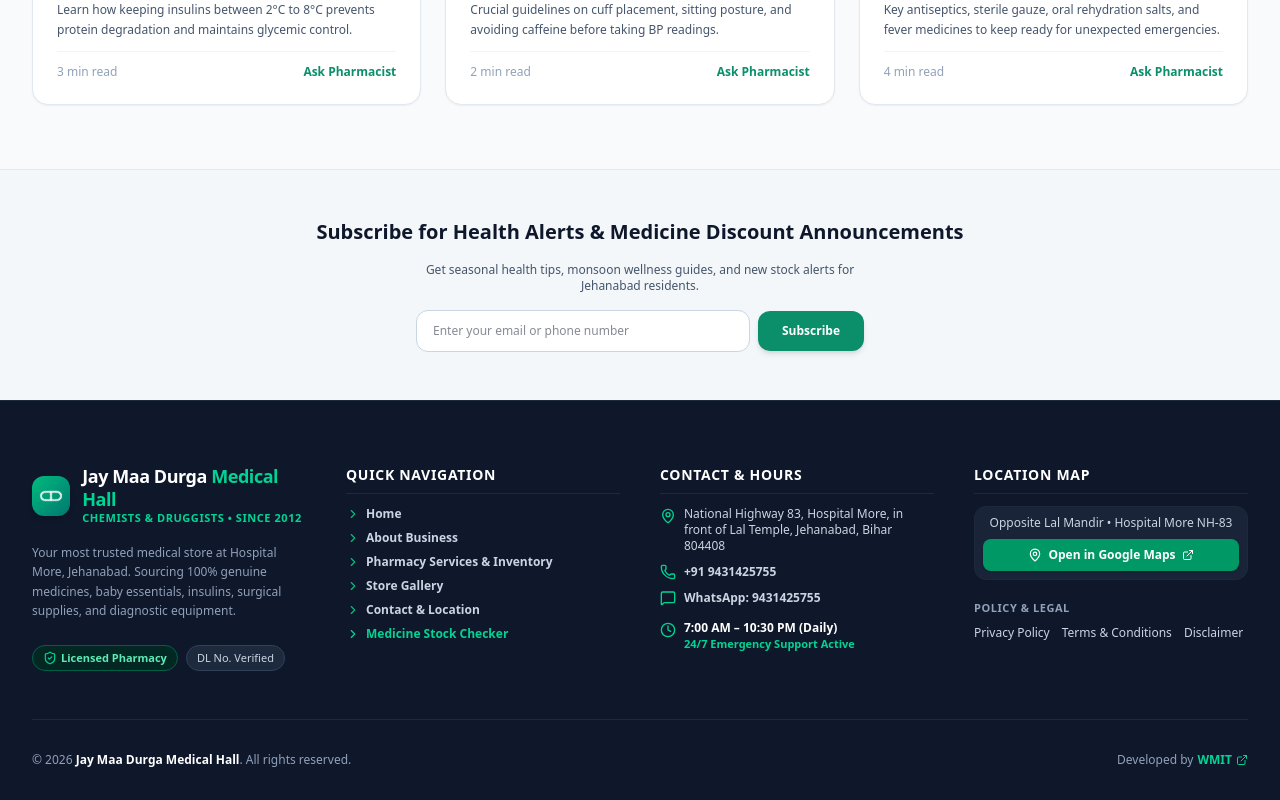
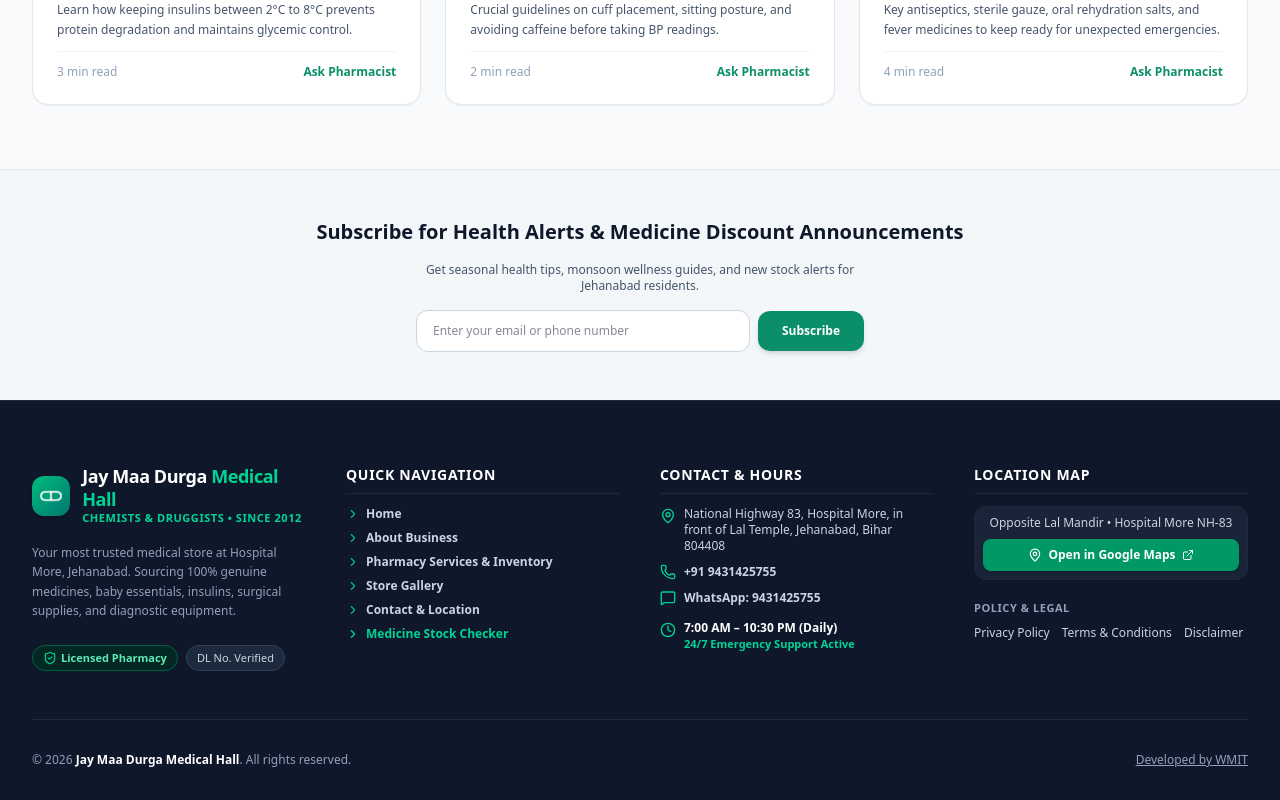
Before and after one commit to sumanwmit/jay-_maa_-durga-, a React (Vite) app: page / in a window 1280 px wide. Shown: the part 7877-8677 px from the top of the page. Built offline with nearby package versions, Linux system fonts and the light colour scheme.

Commit message:
Update Footer.tsx

```diff
--- a/src/components/Footer.tsx
+++ b/src/components/Footer.tsx
@@ -291,17 +291,9 @@
           </p>
 
           <p id="developer-branding-text" className="flex items-center gap-1">
-            <span>Developed by</span>
-            <a
-              href="https://main.webmakerit.com"
-              target="_blank"
-              rel="noopener noreferrer"
-              id="wmit-developer-link"
-              className="text-emerald-400 font-bold hover:underline inline-flex items-center gap-0.5"
-            >
-              <span>WMIT</span>
-              <ExternalLink className="w-3 h-3 ml-0.5" />
-            </a>
+            <span></span>
+            <a href="#" className="wmit-popup-trigger hover:text-white underline transition-colors" target="_blank" rel="noopener noreferrer">Developed by WMIT</a>
+
           </p>
         </div>
 
```
